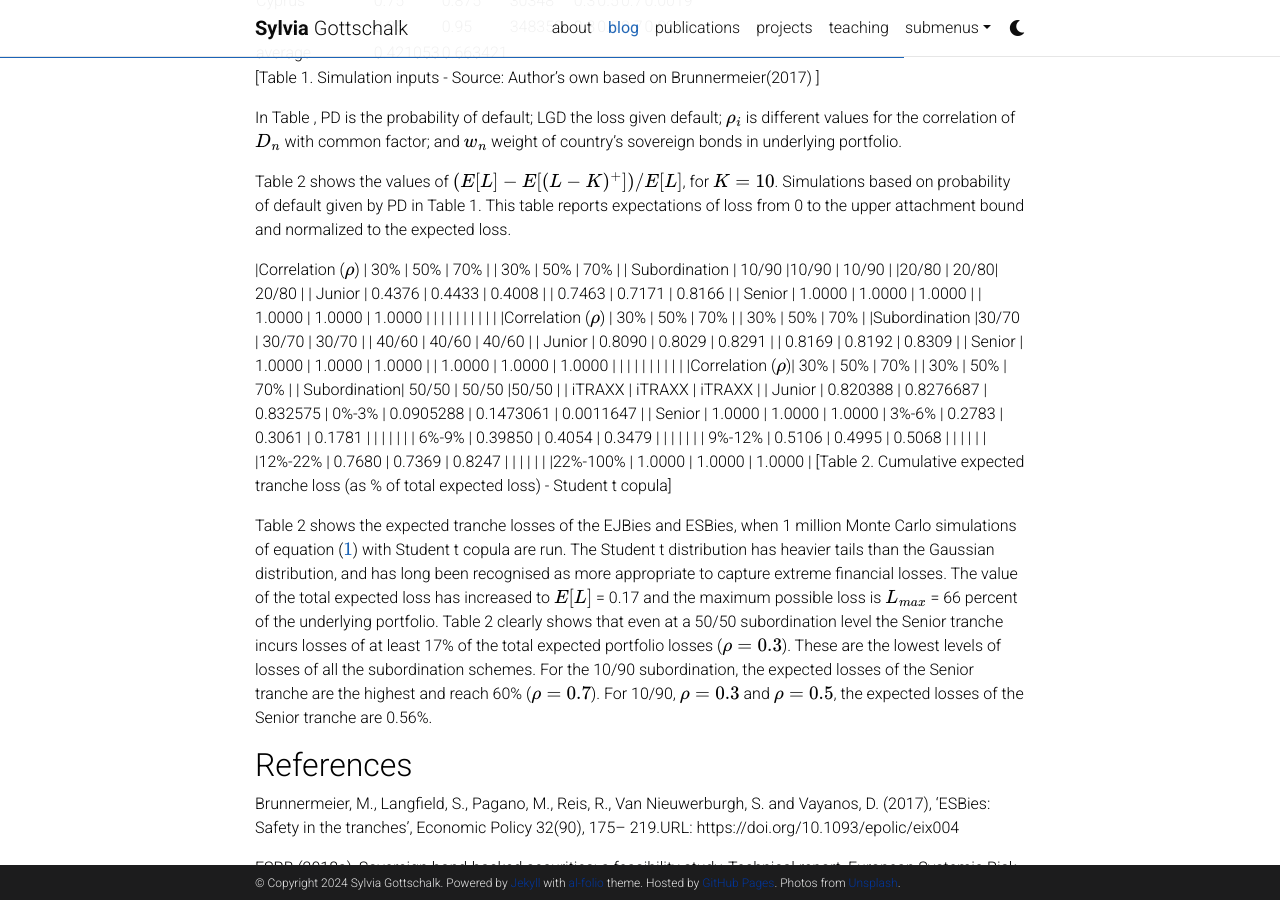
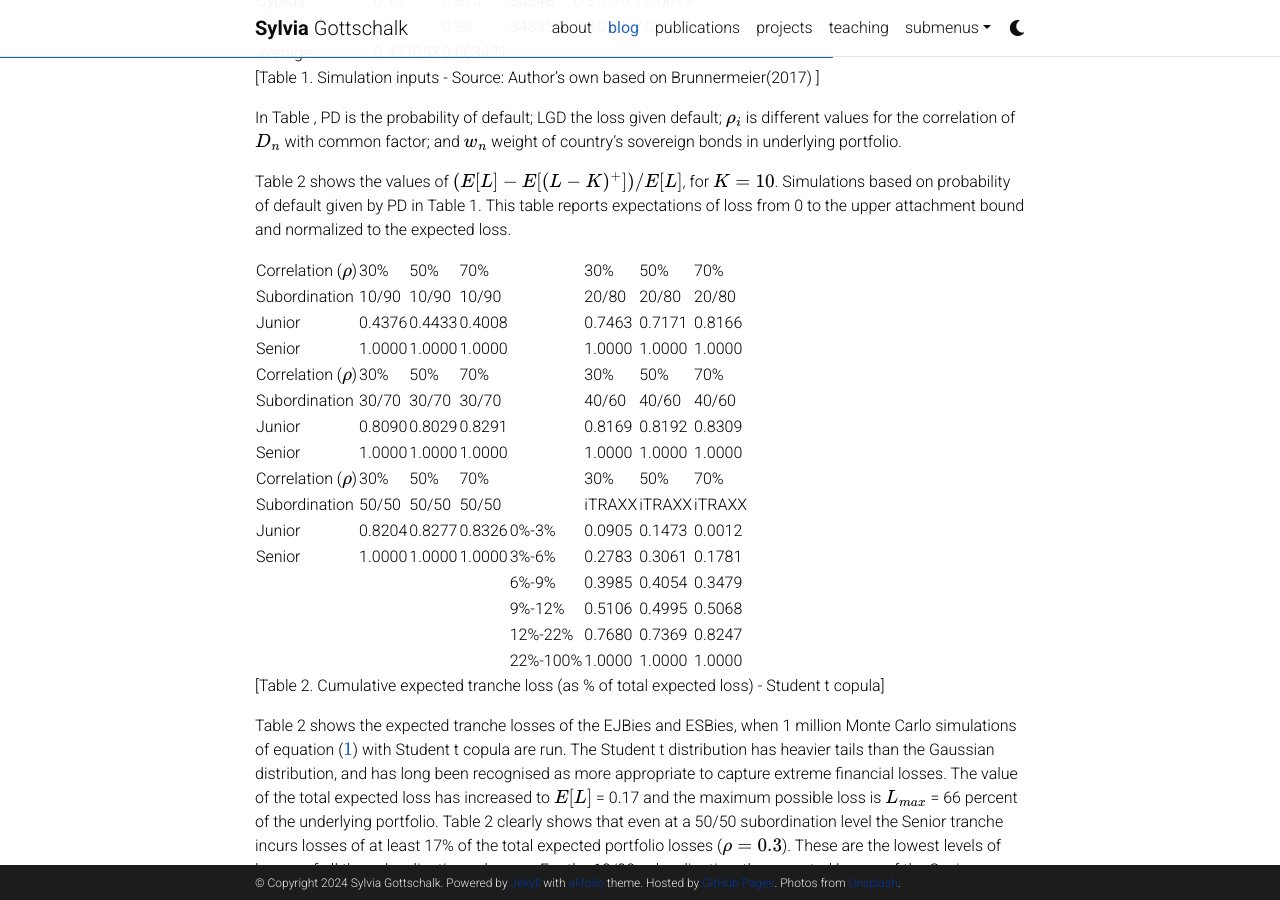
Before and after one commit to sdgottschalk/sgottschalk.io, a Jekyll site: the page built from _posts/2024-03-23-securitisation.md, in a window 1280 px wide and 900 px high, scrolled down 1640 px. Built offline with Jekyll 4.4.1, drawn with Linux system fonts in a browser that asks for light colours; comment, search, counter and statistics services are not loaded; a style sheet for code colours, icons or effects is not loaded.

Commit message:
Update 2024-03-23-securitisation.md

```diff
--- a/_posts/2024-03-23-securitisation.md
+++ b/_posts/2024-03-23-securitisation.md
@@ -59,24 +59,23 @@ In Table , PD is the probability of default; LGD the loss given default; $$\rho_
 Table 2 shows the values of $$(E[L]-E[(L-K)^{+}])/E[L]$$, for $$K= 10%, 20%,..,100%$$. Simulations based on probability of default given by PD in Table 1. This table reports expectations of loss from 0 to the upper attachment bound and normalized to the expected loss.
 
 
-|Correlation ($$\rho$$) | 30%  | 50%  | 70%  |       | 30%  | 50%  | 70% |
-| Subordination          | 10/90 |10/90 | 10/90 |     |20/80 | 20/80| 20/80 |
-| Junior                 | 0.4376 | 0.4433 | 0.4008 | | 0.7463 | 0.7171 | 0.8166 |
-| Senior                 | 1.0000 | 1.0000 | 1.0000 | | 1.0000 | 1.0000 | 1.0000 |
-|          |       |       |       |       |       |       |  |
-|Correlation ($$\rho$$) | 30%  | 50%  | 70%  |       | 30%  | 50%  | 70% |
-|Subordination |30/70 | 30/70 | 30/70 |       | 40/60 | 40/60 | 40/60 |
-|   Junior | 0.8090 | 0.8029 | 0.8291 |       | 0.8169 | 0.8192 | 0.8309 |
-|    Senior | 1.0000 | 1.0000 | 1.0000 |       | 1.0000 | 1.0000 | 1.0000 |
-|             |       |       |       |       |       |       |  |
-|Correlation ($$\rho$$)| 30%  | 50%  | 70%  |       | 30%  | 50%  | 70% |
-| Subordination| 50/50 | 50/50 |50/50 |       | iTRAXX | iTRAXX | iTRAXX |
-| Junior | 0.820388 | 0.8276687 | 0.832575 | 0%-3% | 0.0905288 | 0.1473061 | 0.0011647 |
-| Senior | 1.0000 | 1.0000 | 1.0000 | 3%-6% | 0.2783 | 0.3061 | 0.1781 |
-|        |       |       |       |           | 6%-9% | 0.39850 | 0.4054 | 0.3479 |
-|        |       |       |       |           | 9%-12% | 0.5106 | 0.4995 | 0.5068 |
-|        |       |       |       |           |12%-22% | 0.7680 | 0.7369 | 0.8247 |
-|        |       |       |       |           |22%-100% | 1.0000 | 1.0000 | 1.0000 |
+|Correlation ($$\rho$$) | 30%  | 50%  | 70%  | | 30%  | 50%  | 70%  |
+| Subordination         |10/90 |10/90 |10/90 | |20/80 | 20/80| 20/80|
+| Junior                |0.4376|0.4433|0.4008| |0.7463|0.7171|0.8166|
+| Senior                |1.0000|1.0000|1.0000| |1.0000|1.0000|1.0000|
+|Correlation ($$\rho$$) | 30%  | 50%  | 70%  | | 30%  | 50%  | 70%  |
+|Subordination          |30/70 |30/70 |30/70 | |40/60 |40/60 |40/60 |
+|Junior                 |0.8090|0.8029|0.8291| |0.8169|0.8192|0.8309|
+|Senior                 |1.0000|1.0000|1.0000| |1.0000|1.0000|1.0000|
+|Correlation ($$\rho$$) | 30%  | 50%  | 70%  | |30%   | 50%  | 70%  |
+| Subordination         |50/50 | 50/50|50/50 | |iTRAXX|iTRAXX|iTRAXX|
+| Junior                |0.8204|0.8277|0.8326|0%-3%|0.0905|0.1473|0.0012|
+| Senior                |1.0000|1.0000|1.0000|3%-6%|0.2783|0.3061|0.1781|
+|                       |       |     |      |6%-9%|0.3985|0.4054|0.3479|
+|                       |       |     |      |9%-12%|0.5106|0.4995|0.5068|
+|                       |       |     |      |12%-22% | 0.7680 | 0.7369 | 0.8247 |
+|                       |       |     |      |22%-100% | 1.0000 | 1.0000 | 1.0000 |
+
 [Table 2. Cumulative expected tranche loss (as % of total expected loss) - Student t copula]
 
 Table 2 shows the expected tranche losses of the EJBies and ESBies, when 1 million  Monte Carlo simulations of equation (\ref{factor1})  with Student t copula are run. The Student t distribution has heavier tails than the Gaussian distribution, and has long been recognised as more appropriate to capture extreme financial losses. The value of the total expected loss has increased to $$E[L]$$ = 0.17 and the maximum possible loss is $$L_{max}$$ = 66 percent of the underlying portfolio. Table 2 clearly shows that even at a 50/50 subordination level the Senior tranche incurs losses of at least 17% of the total expected portfolio losses ($$\rho=0.3$$). These are the lowest levels of losses of all the subordination schemes. For the 10/90 subordination, the expected losses of the Senior tranche are the highest and reach 60% ($$\rho=0.7$$). For 10/90, $$\rho=0.3$$ and $$\rho=0.5$$,  the expected losses of the Senior tranche are 0.56%.
```
